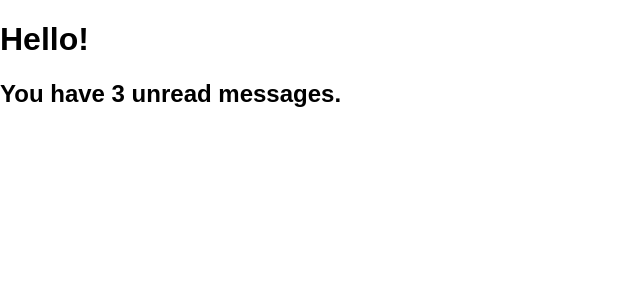
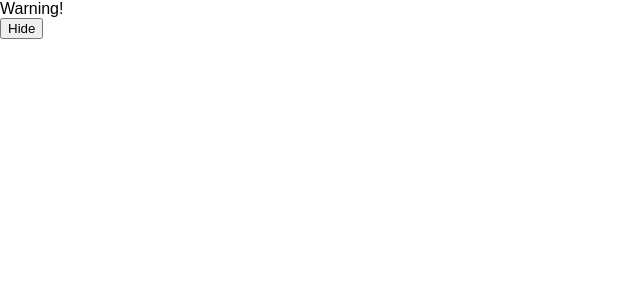
Before and after one commit to robbytarigan/HelloWorldJavascript, a React (Create React App) app in the folder React/my-app/: page / in a window 1280 px wide. Shown: the top 300 px of the page, without its empty margins (0-640 px from the left). Built offline with nearby package versions, Linux system fonts and the light colour scheme.

Commit message:
Preventing Component from rendering.

```diff
--- /dev/null
+++ b/React/my-app/src/WarningBanner.js
@@ -0,0 +1,41 @@
+import React from 'react';
+
+function WarningBanner(props) {
+    if (!props || !props.warn) {
+        return null;
+    }
+
+    return (
+        <div className="warning">
+            Warning!
+        </div>
+    );
+}
+
+class Page extends React.Component {
+    constructor(props) {
+        super(props);
+        this.state = {showWarning: true};
+        this.handleToggleClick = this.handleToggleClick.bind(this);
+    }
+
+    handleToggleClick() {
+        this.setState(prevState => ({
+            showWarning: !prevState.showWarning
+        }));
+    }
+
+    render() {
+        return (
+            <div>
+                <WarningBanner warn={this.state.showWarning} />
+
+                <button onClick={this.handleToggleClick}>
+                    {this.state.showWarning ? 'Hide' : 'Show'}
+                </button>
+            </div>
+        );
+    }
+}
+
+export default Page;
--- a/React/my-app/src/index.js
+++ b/React/my-app/src/index.js
@@ -1,14 +1,12 @@
 import React from 'react';
 import ReactDOM from 'react-dom';
 import './index.css';
-import Mailbox from './Mailbox';
+import Page from './WarningBanner';
 import registerServiceWorker from './registerServiceWorker';
 
 
-const messages = ['React', 'Re: React', 'Re:Re: React'];
-// const messages = [];
 ReactDOM.render(
-    <Mailbox unreadMessages={messages} />,
+    <Page />,
     document.getElementById('root')
 )
 
```
